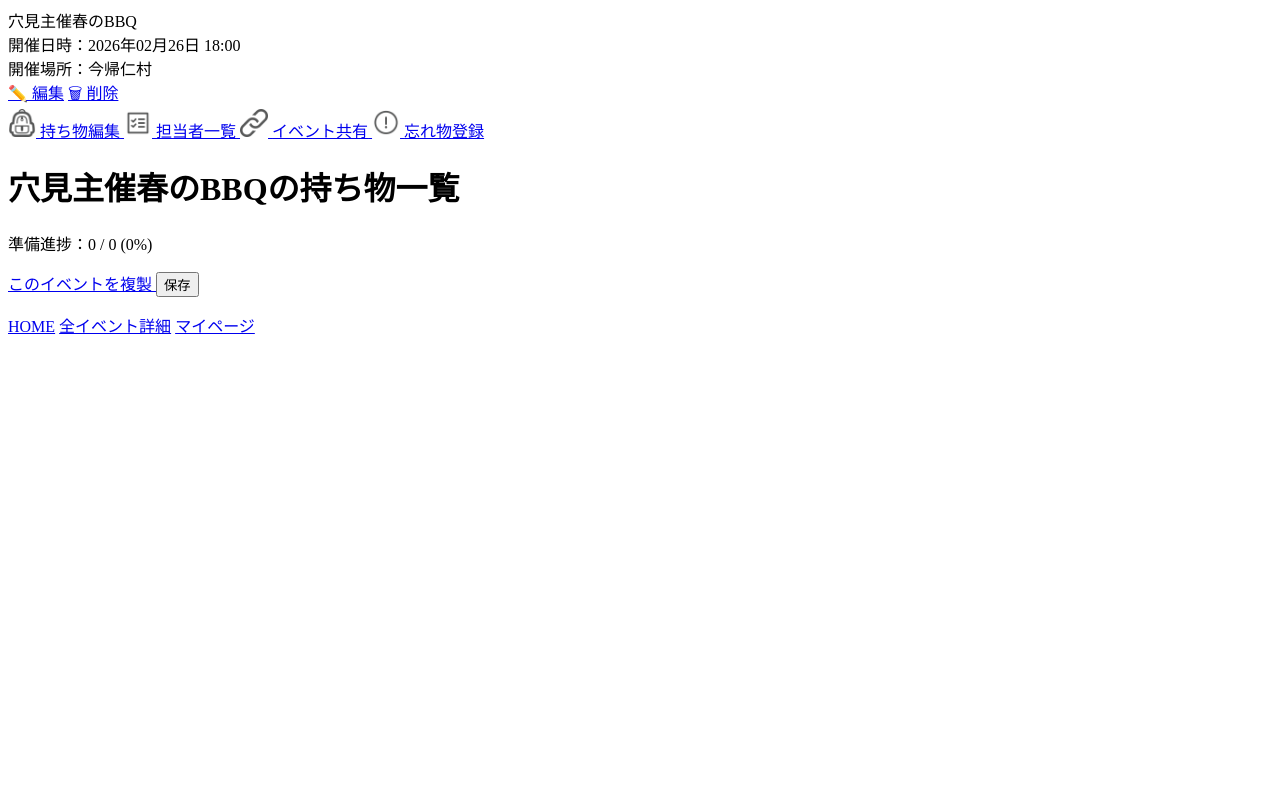
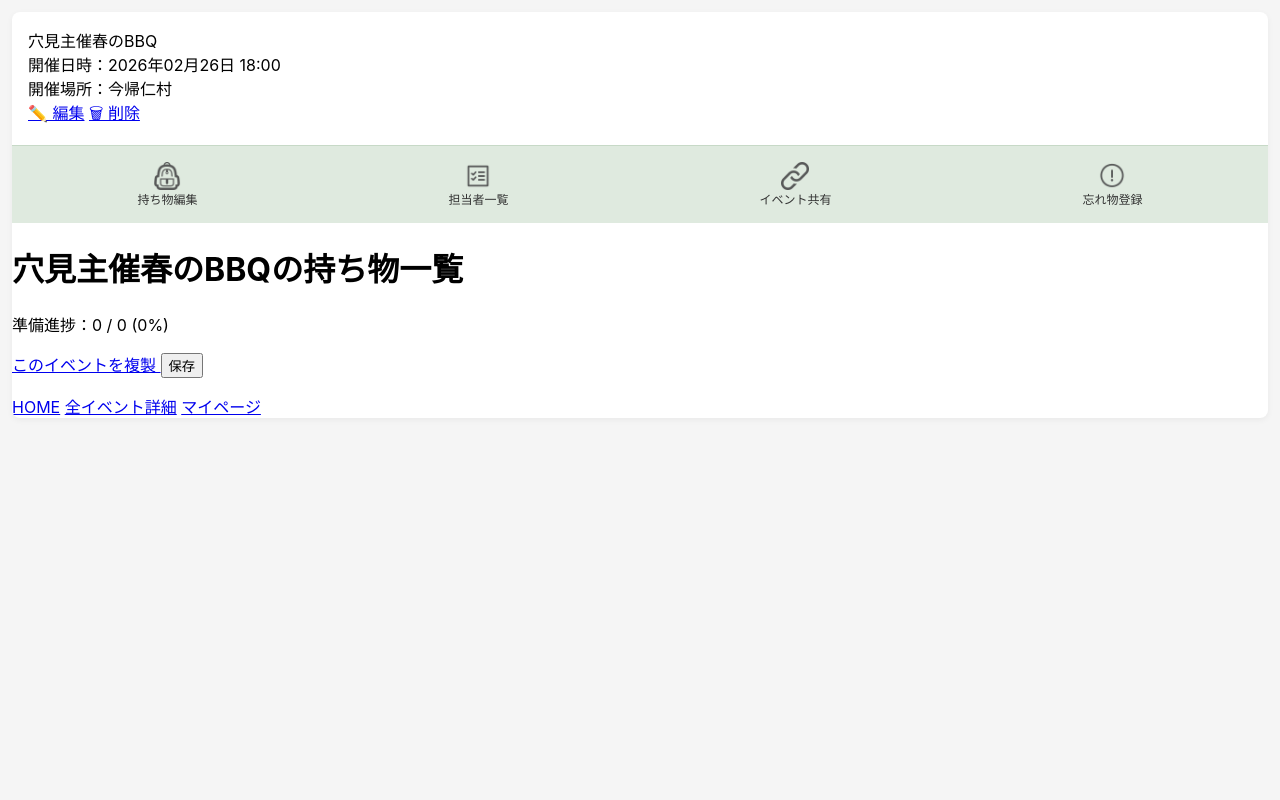
Before and after one commit to HanakoAnami/bbq-ready, a Django app: page /events/2/items/ in a window 1280 px wide. Run offline with Django 5.2, Linux system fonts and the light colour scheme; a user stored in the database is signed in; data comes from the database, SQL or seed files in the repository; both versions use the stored data as it was after the commit.

Commit message:
style.css作成

```diff
--- /dev/null
+++ b/bbq_app/static/bbq_app/css/style.css
@@ -0,0 +1,41 @@
+body{
+    margin:0 ;
+    background: #f5f5f5;
+    font-family: -apple-system, BlinkMacSystemFont, "Helvetica Neue", sanserif;
+}
+
+.event-header__nav {
+    display: flex;
+    justify-content: space-around;
+    background: #dfeadf;
+    padding: 10px 0;
+    border-top: 1px solid #c7d9c7;
+}
+
+.event-header__nav a {
+    display: flex;
+    flex-direction: column;
+    align-items: center;
+    text-decoration: none;
+    font-size: 12px;
+    color: #333;
+    padding: 6px 10px;
+    border-radius: 6px;
+    transition: 0.2s;
+}
+
+.event-header__nav a:hover {
+    background: #c7ddc7;
+}
+
+.event-header {
+    background: white;
+    border-radius: 8px;
+    margin: 12px;
+    overflow: hidden;
+    box-shadow: 0 2px 6px rgba(0,0,0,0.05);
+}
+
+.event_header__top {
+    padding: 16px;
+}
--- a/bbq_app/templates/bbq_app/base.html
+++ b/bbq_app/templates/bbq_app/base.html
@@ -1,22 +1,15 @@
+{% load static %}
 <!DOCTYPE>
 <html lang="ja">
-
-{% load static %}
-
 <head>
     <meta charset="UTF-8">
-    <meta name="viewport" content="width=device-width, initial-scale=1.0">
     <title>{% block title %}BBQ Ready{% endblock %}</title>
+
+    <link rel="stylesheet" href="{% static 'bbq_app/css/style.css' %}"
 </head>
 <body>
-
     {% block header %}{% endblock %}
-
     <main>{% block content %}{% endblock %}</main>
-
-    {% block footer %}
-        {% include "bbq_app/partials/footer_nav.html" %}
-    {% endblock %}
-
+    {% block footer%}{% endblock %}
 </body>
 </html>
```
Also changed, not shown: db.sqlite3.
